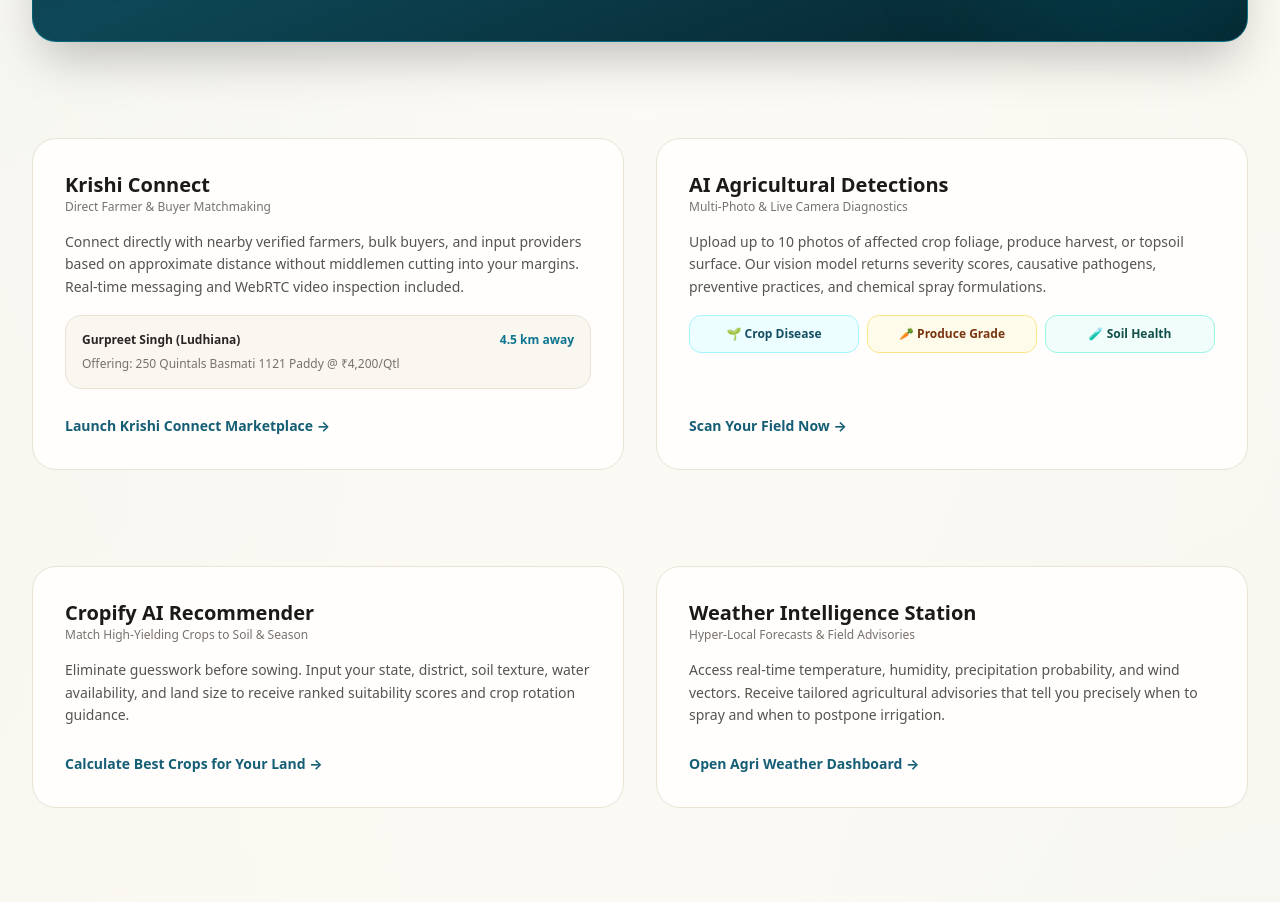
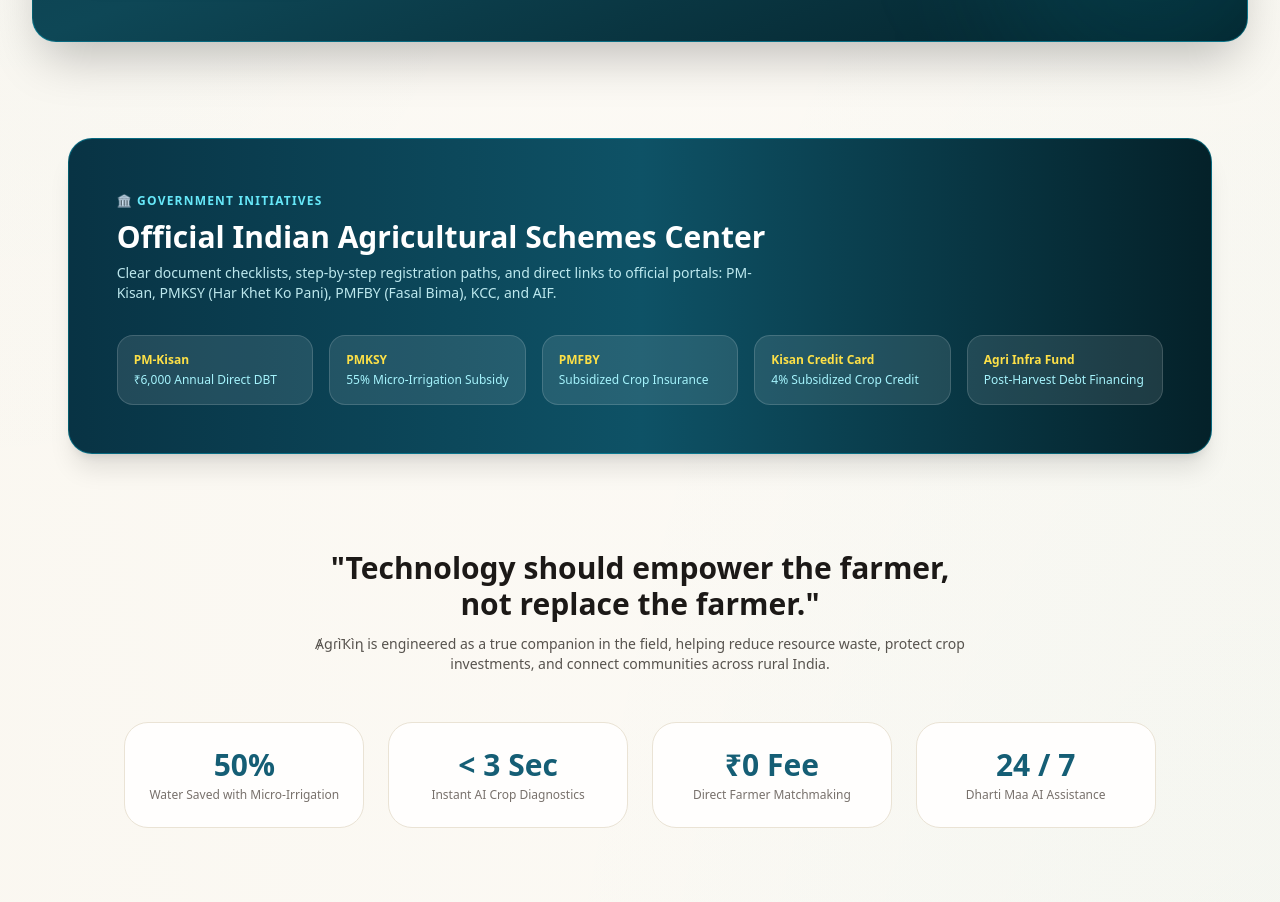
Before and after one commit to ajayprajapati98123/Agrikin, a Next.js app: page / in a window 1280 px wide. Shown: the part 1880-2782 px from the top of the page. Built offline with nearby package versions, Linux system fonts and the light colour scheme.

Commit message:
fix(home): remove the 4 preview cards section per user request

```diff
--- a/app/page.tsx
+++ b/app/page.tsx
@@ -298,117 +298,6 @@
         </div>
       </section>
 
-      {/* 4. KRISHI CONNECT & DETECTIONS PREVIEW ROW */}
-      <section className="max-w-7xl mx-auto px-4 sm:px-6 lg:px-8">
-        <div className="grid grid-cols-1 lg:grid-cols-2 gap-8">
-          {/* Krishi Connect Preview */}
-          <div className="p-8 rounded-3xl bg-[#FFFEFD] dark:bg-[#083344] border border-[#EAE3D5] dark:border-cyan-800/60 shadow-xs hover:shadow-xl hover:border-cyan-300 transition-all flex flex-col justify-between">
-            <div className="space-y-4">
-              <div>
-                <h3 className="text-xl font-bold text-stone-900 dark:text-stone-100">Krishi Connect</h3>
-                <p className="text-xs text-stone-500 dark:text-stone-400">Direct Farmer & Buyer Matchmaking</p>
-              </div>
-              <p className="text-sm text-stone-600 dark:text-stone-300 leading-relaxed">
-                Connect directly with nearby verified farmers, bulk buyers, and input providers based on approximate distance without middlemen cutting into your margins. Real-time messaging and WebRTC video inspection included.
-              </p>
-              <div className="p-4 rounded-2xl bg-[#FAF7F0] dark:bg-cyan-950/40 border border-[#EAE3D5] dark:border-cyan-800/60 space-y-2 text-xs">
-                <div className="flex items-center justify-between font-semibold">
-                  <span className="text-stone-800 dark:text-stone-200">Gurpreet Singh (Ludhiana)</span>
-                  <span className="text-cyan-700 dark:text-cyan-400 font-bold">4.5 km away</span>
-                </div>
-                <div className="text-stone-500">Offering: 250 Quintals Basmati 1121 Paddy @ ₹4,200/Qtl</div>
-              </div>
-            </div>
-            <div className="pt-6">
-              <Link
-                href="/krishi-connect"
-                className="inline-flex items-center gap-2 text-sm font-bold text-cyan-800 dark:text-cyan-300 hover:text-cyan-600 transition-colors"
-              >
-                Launch Krishi Connect Marketplace →
-              </Link>
-            </div>
-          </div>
-
-          {/* AI Detections Preview */}
-          <div className="p-8 rounded-3xl bg-[#FFFEFD] dark:bg-[#083344] border border-[#EAE3D5] dark:border-cyan-800/60 shadow-xs hover:shadow-xl hover:border-cyan-300 transition-all flex flex-col justify-between">
-            <div className="space-y-4">
-              <div>
-                <h3 className="text-xl font-bold text-stone-900 dark:text-stone-100">AI Agricultural Detections</h3>
-                <p className="text-xs text-stone-500 dark:text-stone-400">Multi-Photo & Live Camera Diagnostics</p>
-              </div>
-              <p className="text-sm text-stone-600 dark:text-stone-300 leading-relaxed">
-                Upload up to 10 photos of affected crop foliage, produce harvest, or topsoil surface. Our vision model returns severity scores, causative pathogens, preventive practices, and chemical spray formulations.
-              </p>
-              <div className="grid grid-cols-3 gap-2 text-center text-xs">
-                <div className="p-2.5 rounded-xl bg-cyan-50 dark:bg-cyan-950/40 font-semibold text-cyan-900 dark:text-cyan-200 border border-cyan-200 dark:border-cyan-800">
-                  🌱 Crop Disease
-                </div>
-                <div className="p-2.5 rounded-xl bg-amber-50 dark:bg-amber-950/30 font-semibold text-amber-900 dark:text-amber-200 border border-amber-200 dark:border-amber-800">
-                  🥕 Produce Grade
-                </div>
-                <div className="p-2.5 rounded-xl bg-teal-50 dark:bg-teal-950/30 font-semibold text-teal-900 dark:text-teal-200 border border-teal-200 dark:border-teal-800">
-                  🧪 Soil Health
-                </div>
-              </div>
-            </div>
-            <div className="pt-6">
-              <Link
-                href="/detections"
-                className="inline-flex items-center gap-2 text-sm font-bold text-cyan-800 dark:text-cyan-300 hover:text-cyan-600 transition-colors"
-              >
-                Scan Your Field Now →
-              </Link>
-            </div>
-          </div>
-        </div>
-      </section>
-
-      {/* 5. CROPIFY & WEATHER ROW */}
-      <section className="max-w-7xl mx-auto px-4 sm:px-6 lg:px-8">
-        <div className="grid grid-cols-1 lg:grid-cols-2 gap-8">
-          {/* Cropify Preview */}
-          <div className="p-8 rounded-3xl bg-[#FFFEFD] dark:bg-[#083344] border border-[#EAE3D5] dark:border-cyan-800/60 shadow-xs hover:shadow-xl hover:border-cyan-300 transition-all flex flex-col justify-between">
-            <div className="space-y-4">
-              <div>
-                <h3 className="text-xl font-bold text-stone-900 dark:text-stone-100">Cropify AI Recommender</h3>
-                <p className="text-xs text-stone-500 dark:text-stone-400">Match High-Yielding Crops to Soil & Season</p>
-              </div>
-              <p className="text-sm text-stone-600 dark:text-stone-300 leading-relaxed">
-                Eliminate guesswork before sowing. Input your state, district, soil texture, water availability, and land size to receive ranked suitability scores and crop rotation guidance.
-              </p>
-            </div>
-            <div className="pt-6">
-              <Link
-                href="/cropify"
-                className="inline-flex items-center gap-2 text-sm font-bold text-cyan-800 dark:text-cyan-300 hover:text-cyan-600 transition-colors"
-              >
-                Calculate Best Crops for Your Land →
-              </Link>
-            </div>
-          </div>
-
-          {/* Weather Station Preview */}
-          <div className="p-8 rounded-3xl bg-[#FFFEFD] dark:bg-[#083344] border border-[#EAE3D5] dark:border-cyan-800/60 shadow-xs hover:shadow-xl hover:border-cyan-300 transition-all flex flex-col justify-between">
-            <div className="space-y-4">
-              <div>
-                <h3 className="text-xl font-bold text-stone-900 dark:text-stone-100">Weather Intelligence Station</h3>
-                <p className="text-xs text-stone-500 dark:text-stone-400">Hyper-Local Forecasts & Field Advisories</p>
-              </div>
-              <p className="text-sm text-stone-600 dark:text-stone-300 leading-relaxed">
-                Access real-time temperature, humidity, precipitation probability, and wind vectors. Receive tailored agricultural advisories that tell you precisely when to spray and when to postpone irrigation.
-              </p>
-            </div>
-            <div className="pt-6">
-              <Link
-                href="/weather"
-                className="inline-flex items-center gap-2 text-sm font-bold text-cyan-800 dark:text-cyan-300 hover:text-cyan-600 transition-colors"
-              >
-                Open Agri Weather Dashboard →
-              </Link>
-            </div>
-          </div>
-        </div>
-      </section>
 
       {/* 6. GOVERNMENT SCHEMES & IRRIGATION HIGHLIGHT */}
       <section className="max-w-7xl mx-auto px-4 sm:px-6 lg:px-8">
```
